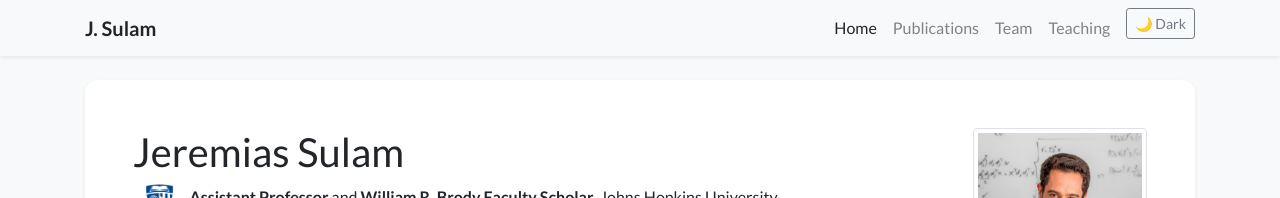
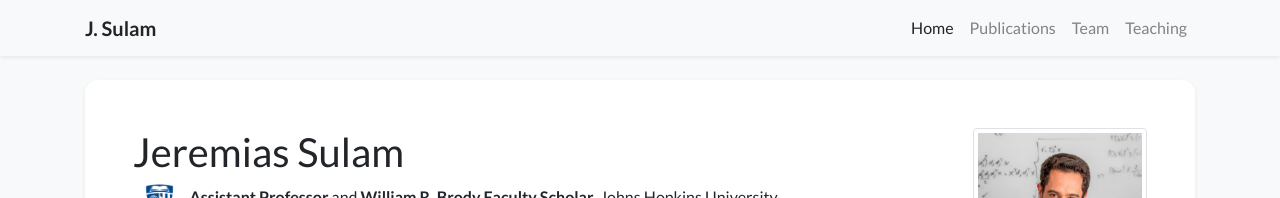
Before and after one commit to jsulam/jsulam.github.io, a Jekyll site: the page built from index.html, in a window 1280 px wide. Shown: the top 198 px of the page. Built offline with Jekyll 4.4.1, drawn with Linux system fonts in a browser that asks for light colours; nearby versions of some CDN libraries; a style sheet for code colours, icons or effects is not loaded.

Commit message:
Update navbar.html

```diff
--- a/_includes/navbar.html
+++ b/_includes/navbar.html
@@ -12,13 +12,6 @@
                     <a class="nav-link" href="{{ item.url | relative_url }}">{{ item.name }}</a>
                 </li>
                 {% endfor %}
-
-                <!-- Dark/Light toggle button -->
-                <li class="nav-item">
-                  <button id="theme-toggle" class="btn btn-sm btn-outline-secondary ml-2" type="button">
-                    🌙 Dark
-                  </button>
-                </li>
             </ul>
         </div>
     </div>
```
